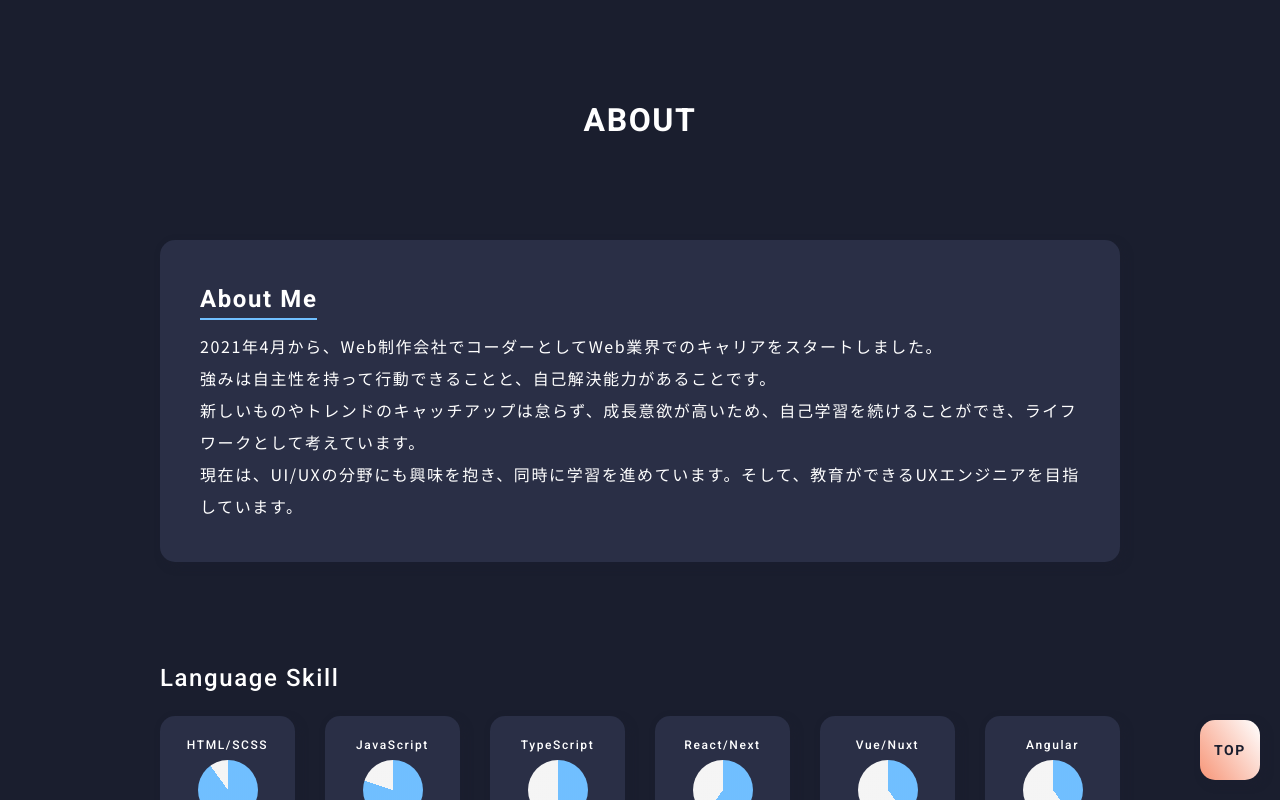
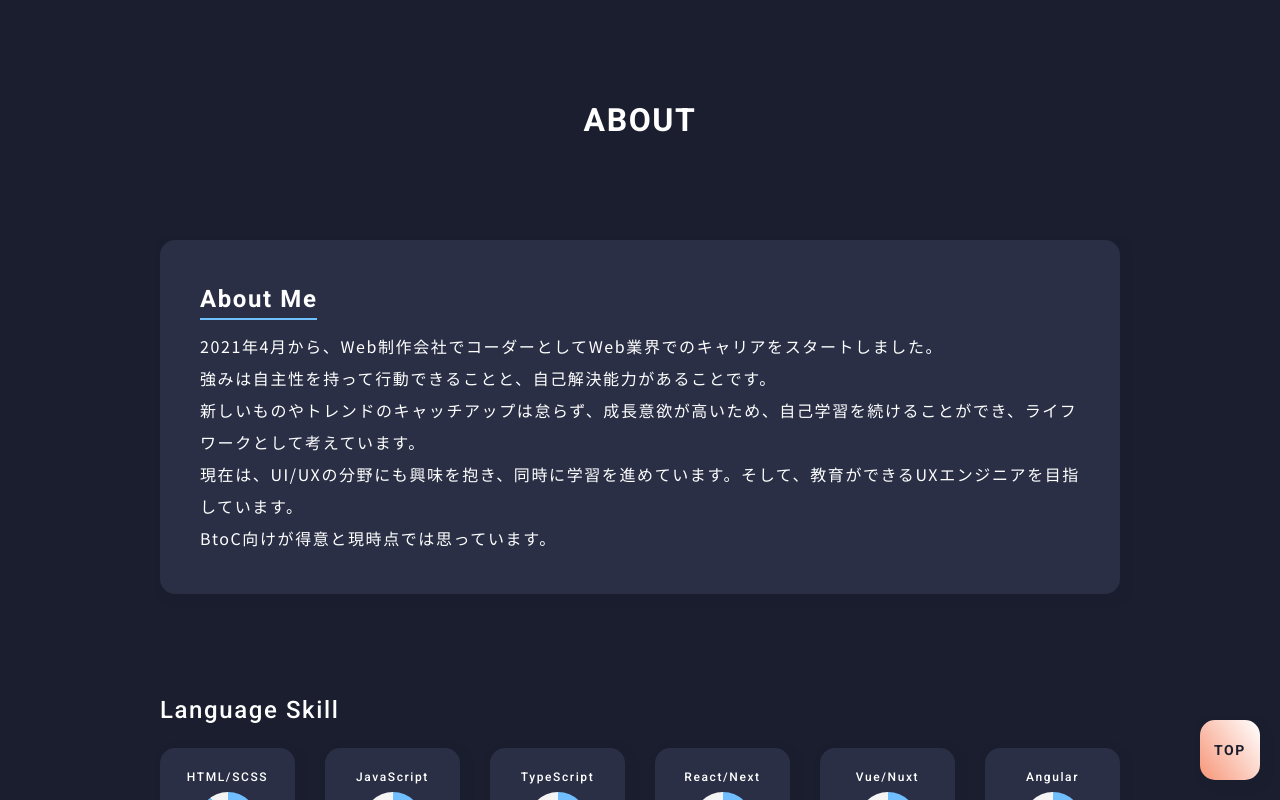
Before and after one commit to yuyuyusan/re-portfolio, a Next.js app: page /about in a window 1280 px wide. Shown: the top 800 px of the page. Built offline with nearby package versions, Linux system fonts and the light colour scheme.

Commit message:
[update] about修正

```diff
--- a/src/app/about/page.tsx
+++ b/src/app/about/page.tsx
@@ -23,6 +23,8 @@ export default function About() {
                 新しいものやトレンドのキャッチアップは怠らず、成長意欲が高いため、自己学習を続けることができ、ライフワークとして考えています。
                 <br />
                 現在は、UI/UXの分野にも興味を抱き、同時に学習を進めています。そして、教育ができるUXエンジニアを目指しています。
+                <br />
+                BtoC向けが得意と現時点では思っています。
               </dd>
               {/* <dd className={`${styles.defDesc} ${styles.en}`}>
                 {`I started my career in the web industry as a coder in a web
```
